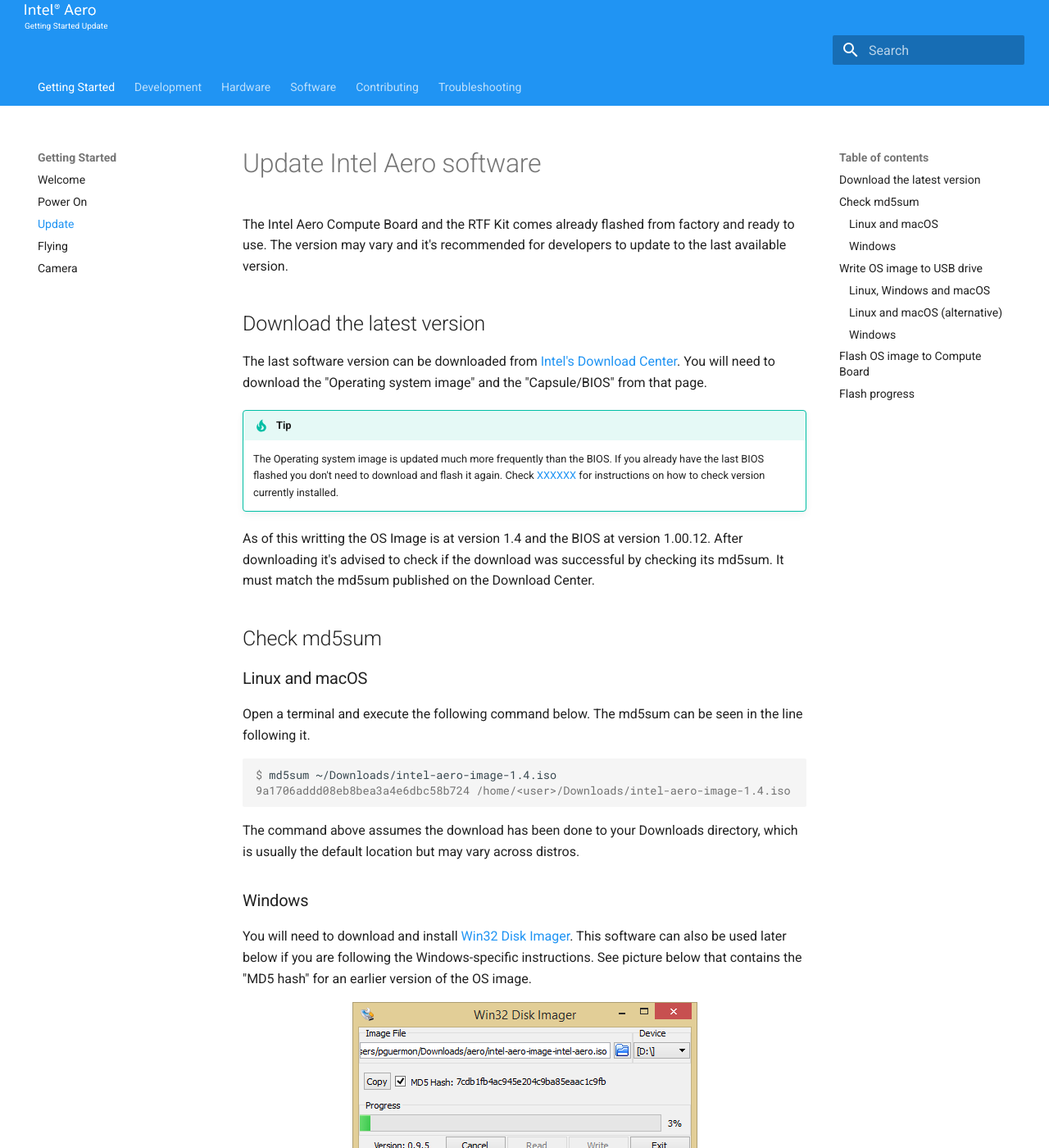
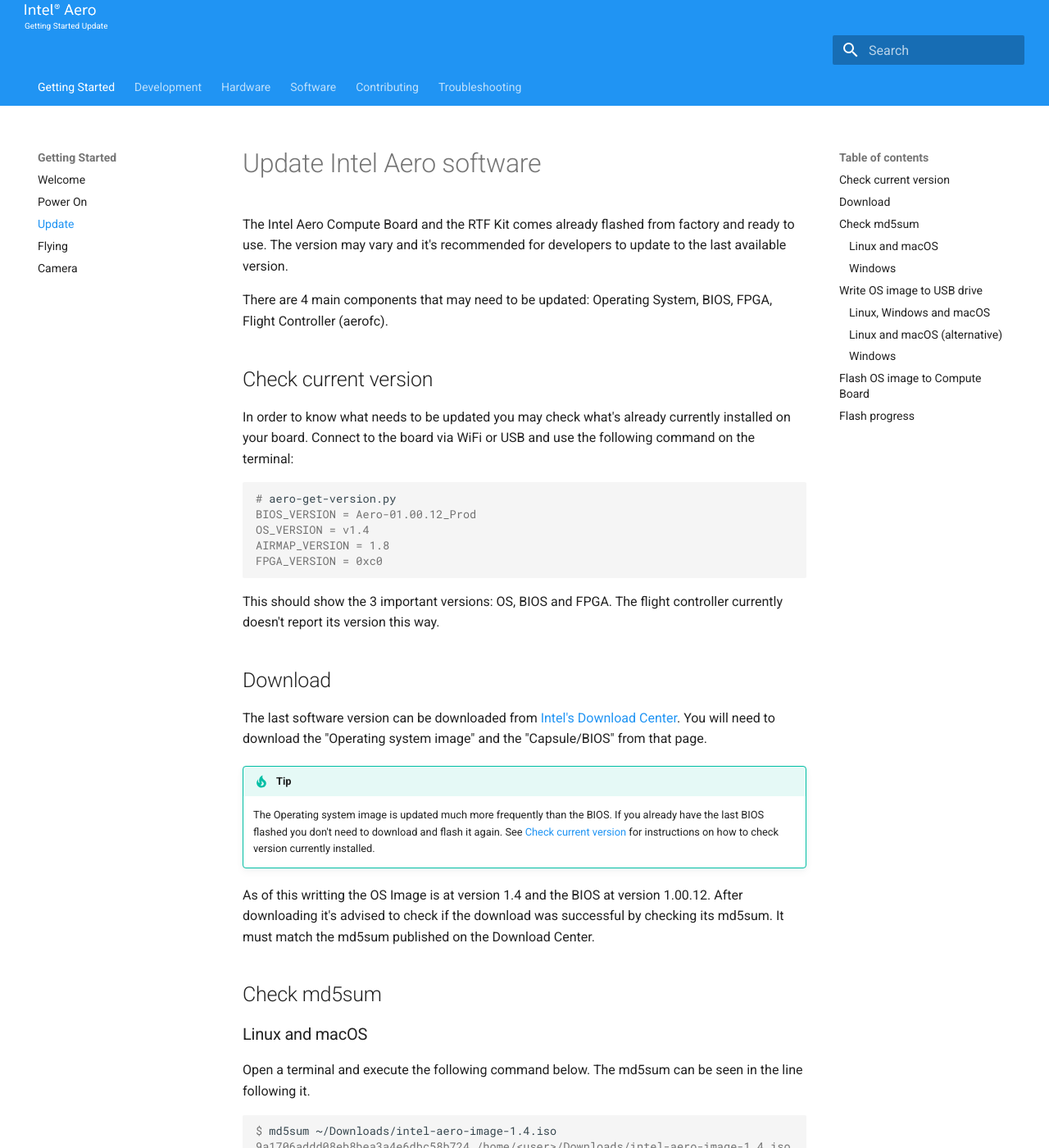
Before and after one commit to sugnanprabhu/intel-aero-docs, an MkDocs documentation site: the page built from docs/getting-started/update.md, in a window 1280 px wide and 1400 px high. Shown: the whole window at 82% size. Built offline with MkDocs 1.6.1 and Material for MkDocs 9.7.7, drawn with Linux system fonts in a browser that asks for light colours; old or Windows-style settings are respelled for this version of MkDocs.

Commit message:
getting-started: add instruction to check current version

````diff
--- a/docs/getting-started/update.md
+++ b/docs/getting-started/update.md
@@ -4,7 +4,27 @@
 and ready to use. The version may vary and it's recommended for developers to
 update to the last available version.
 
-## Download the latest version
+There are 4 main components that may need to be updated:
+Operating System, BIOS, FPGA, Flight Controller (aerofc).
+
+## Check current version
+
+In order to know what needs to be updated you may check what's already
+currently installed on your board. Connect to the board via WiFi or USB
+and use the following command on the terminal:
+
+``` console
+# aero-get-version.py
+BIOS_VERSION = Aero-01.00.12_Prod
+OS_VERSION = v1.4
+AIRMAP_VERSION = 1.8
+FPGA_VERSION = 0xc0
+```
+
+This should show the 3 important versions: OS, BIOS and FPGA. The flight
+controller currently doesn't report its version this way.
+
+## Download
 
 The last software version can be downloaded from
 [Intel's Download Center](https://downloadcenter.intel.com/download/26932/Intel-Aero-Platform-for-UAVs-Installation-Files).
@@ -14,7 +34,7 @@
 !!! Tip
     The Operating system image is updated much more frequently than the BIOS.
     If you already have the last BIOS flashed you don't need to download and
-    flash it again. Check [XXXXXX](#) for instructions on how to check version
+    flash it again. See [Check current version](#check-current-version) for instructions on how to check version
     currently installed.
 
 As of this writting the OS Image is at version 1.4 and the BIOS at version
````
